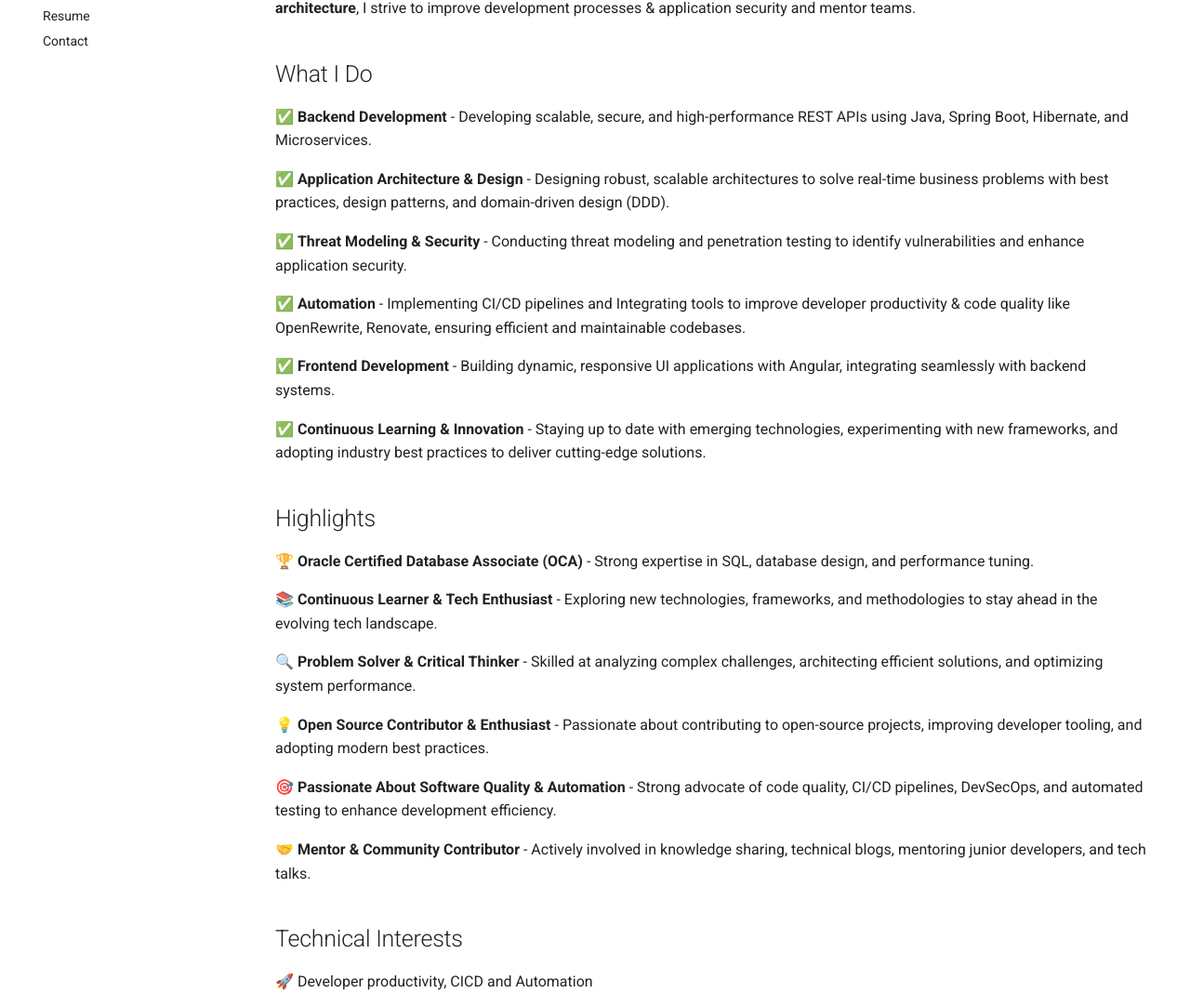
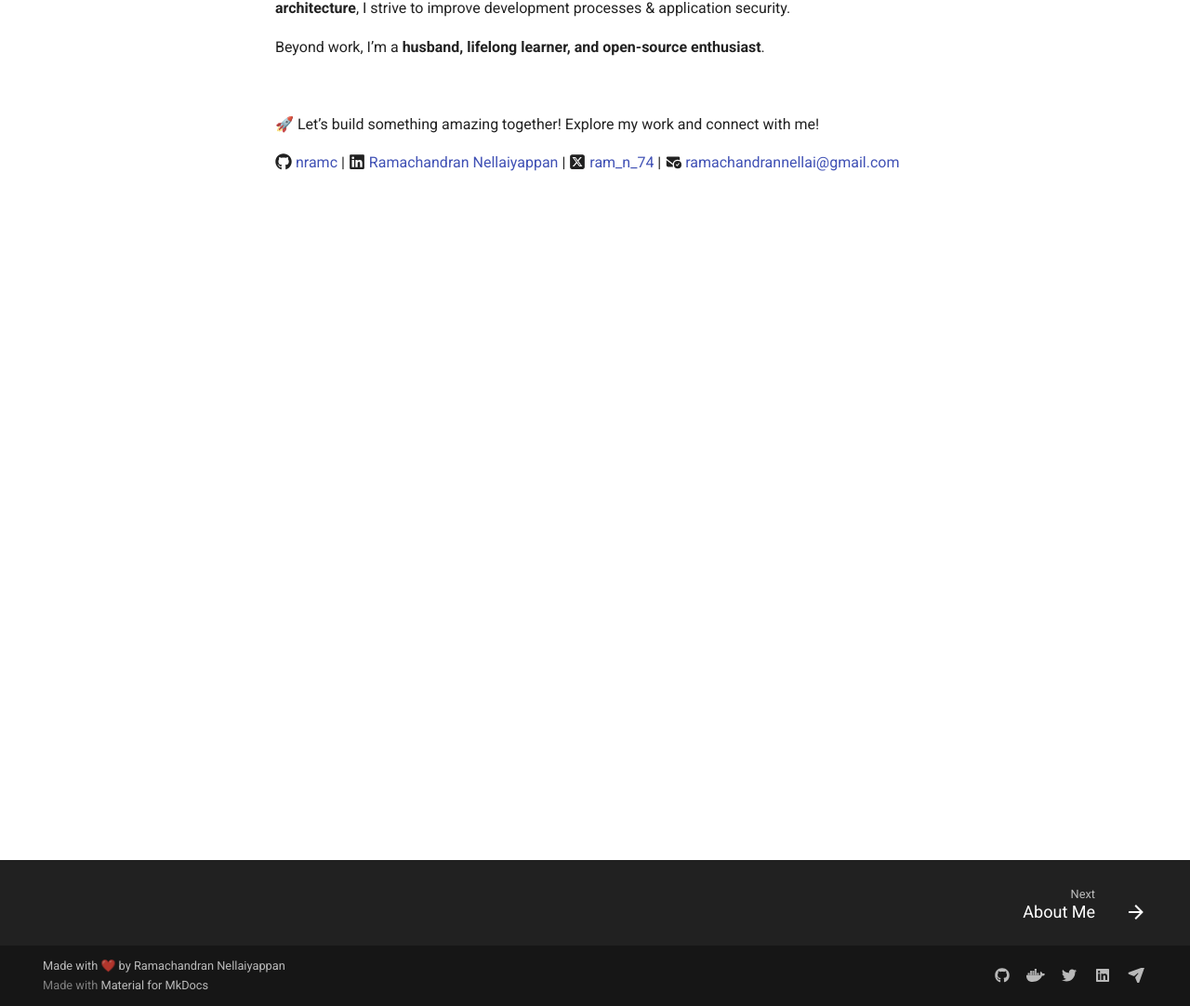
Before and after one commit to nramc/my-profile, an MkDocs documentation site: the page built from docs/index.md, in a window 1280 px wide and 1400 px high, cut to the strip 318-1400 px from the top of the window. Shown: the whole strip at 93% size. Built offline with MkDocs 1.6.1 and Material for MkDocs 9.7.7, drawn with Linux system fonts in a browser that asks for light colours; comment, search, counter and statistics services are not loaded; some of the changed text lies outside the part shown.

Commit message:
feat: index page updated with crispy information

```diff
--- a/docs/index.md
+++ b/docs/index.md
@@ -11,67 +11,15 @@ I'm **Ram**, a Senior Java Developer.
 With **12+ years** of experience in building scalable
 web applications using **Java, Spring, Angular, and database like Postgres, MongoDB and Oracle**.
 Passionate about **automation, code quality, and software architecture**, I strive to improve development processes &
-application security and mentor teams.
+application security.
 
-## What I Do
+Beyond work, I’m a **husband, lifelong learner, and open-source enthusiast**.
 
-✅ **Backend Development** - Developing scalable, secure, and high-performance REST APIs using Java, Spring Boot,
-Hibernate,
-and Microservices.
+<br />
 
-✅ **Application Architecture & Design** - Designing robust, scalable architectures to solve real-time business problems
-with
-best practices, design patterns, and domain-driven design (DDD).
-
-✅ **Threat Modeling & Security** - Conducting threat modeling and penetration testing to identify vulnerabilities and
-enhance application security.
-
-✅ **Automation** - Implementing CI/CD pipelines and Integrating tools to improve developer productivity & code quality
-like
-OpenRewrite, Renovate, ensuring efficient and maintainable codebases.
-
-✅ **Frontend Development** - Building dynamic, responsive UI applications with Angular, integrating seamlessly with
-backend
-systems.
-
-✅ **Continuous Learning & Innovation** - Staying up to date with emerging technologies, experimenting with new
-frameworks,
-and adopting industry best practices to deliver cutting-edge solutions.
-
-## Highlights
-
-**🏆 Oracle Certified Database Associate (OCA)** - Strong expertise in SQL, database design, and performance tuning.
-
-**📚 Continuous Learner & Tech Enthusiast** - Exploring new technologies, frameworks, and methodologies to stay ahead
-in the evolving tech landscape.
-
-**🔍 Problem Solver & Critical Thinker** - Skilled at analyzing complex challenges, architecting efficient solutions, and
-optimizing system performance.
-
-**💡 Open Source Contributor & Enthusiast** - Passionate about contributing to open-source projects, improving developer
-tooling, and adopting modern best practices.
-
-**🎯 Passionate About Software Quality & Automation** - Strong advocate of code quality, CI/CD pipelines, DevSecOps, and
-automated testing to enhance development efficiency.
-
-**🤝 Mentor & Community Contributor** - Actively involved in knowledge sharing, technical blogs, mentoring junior
-developers, and tech talks.
-
-## Technical Interests
-
-🚀 Developer productivity, CICD and Automation
-
-🛡️ Security & Best Practices in Java
-
-🖥️ Serverless Architectures
-
-🧠 Machine Learning & AI in Java
-
-## Let's Connect
+🚀 Let’s build something amazing together! Explore my work and connect with me!
 
 :fontawesome-brands-github: [nramc](https://github.com/nramc)  |
 :fontawesome-brands-linkedin: [Ramachandran Nellaiyappan](https://www.linkedin.com/in/ramachandran-nellaiyappan/)  |
 :fontawesome-brands-square-x-twitter: [ram_n_74](https://github.com/nramc)  |
 :fontawesome-solid-envelope-circle-check: [ramachandrannellai@gmail.com](mailto:ramachadrannellai@gmail.com)
-
-🚀 Let’s build something amazing together! Explore my work and connect with me!
```
